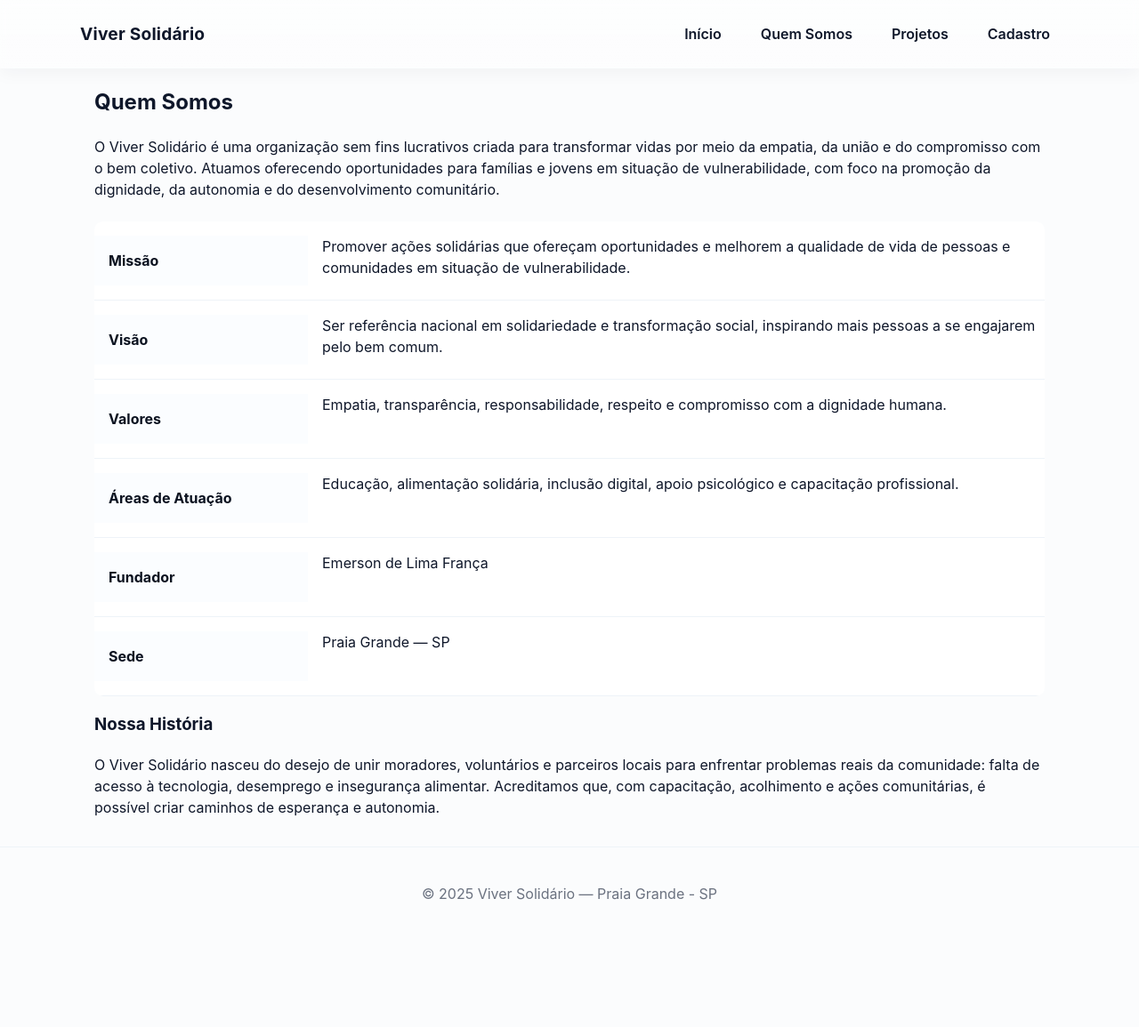
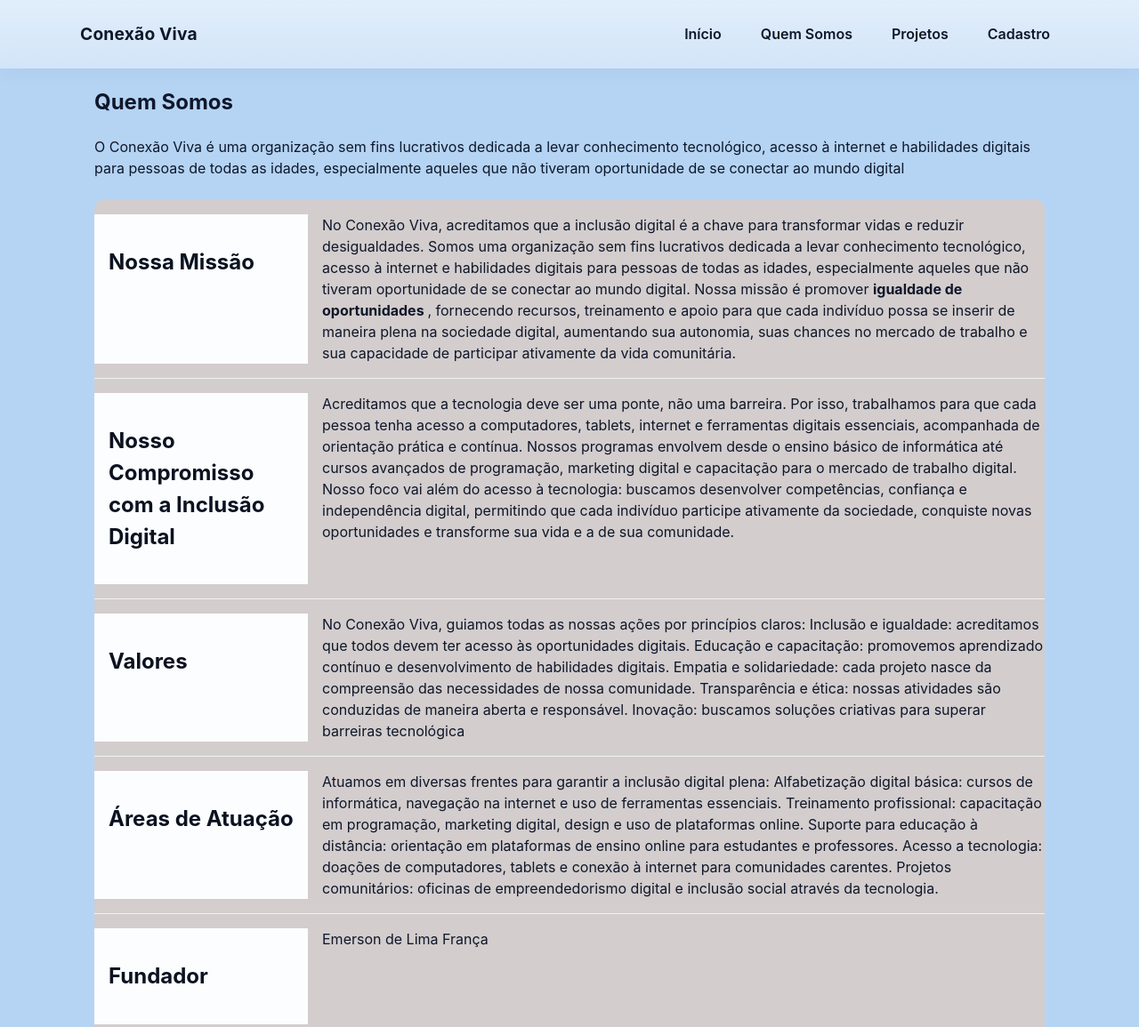
Before and after one commit to emersonlimafranc-collab/Esperiencia-pratica-Conex-o-Viva, a plain HTML site: page tabela.html in a window 1280 px wide. Shown: the top 1155 px of the page at 89% size. Before the commit the page ends 1057 px from the top, so only its background shows below. Drawn offline with Linux system fonts and the light colour scheme.

Commit message:
merge para
master(main)

```diff
--- a/css/style.css
+++ b/css/style.css
@@ -1,10 +1,10 @@
 
 :root{
-  --bg: #fbfcfd;
-  --card: #ffffff;
-  --muted: #6b7280;
-  --primary: #6aa8ff;
-  --primary-600: #3b8cff;
+  --bg: hsla(210, 75%, 78%, 0.753);
+  --card: #d3cdcd;
+  --muted: #3a3b3b;
+  --primary: #47648c;
+  --primary-600: #47648c;
   --accent: #9be7c4;
   --glass: rgba(255,255,255,0.65);
   --radius: 12px;
--- a/tabela.html
+++ b/tabela.html
@@ -4,14 +4,14 @@
 <head>
   <meta charset="utf-8" />
   <meta name="viewport" content="width=device-width,initial-scale=1" />
-  <title>Quem Somos — Viver Solidário</title>
+  <title>Quem Somos —Conexão Viva</title>
   <link rel="stylesheet" href="css/style.css" />
 </head>
 <body>
   <header class="site-header">
     <div class="container header-inner">
       <div class="brand">
-        <h1>Viver Solidário</h1>
+        <h1>Conexão Viva</h1>
       </div>
       <nav class="primary-nav" role="navigation">
         <ul>
@@ -27,25 +27,51 @@
   <main class="container">
     <section id="quem-somos">
       <h2>Quem Somos</h2>
-      <p>O Viver Solidário é uma organização sem fins lucrativos criada para transformar vidas por meio da empatia, da união e do compromisso com o bem coletivo. Atuamos oferecendo oportunidades para famílias e jovens em situação de vulnerabilidade, com foco na promoção da dignidade, da autonomia e do desenvolvimento comunitário.</p>
+      <p>O Conexão Viva é uma organização  sem fins lucrativos dedicada a levar conhecimento tecnológico, acesso à internet e habilidades digitais para pessoas de todas as idades, especialmente aqueles que não tiveram oportunidade de se conectar ao mundo digital</p>
 
       <div class="who-table">
-        <div class="row"><div class="cell header">Missão</div><div class="cell">Promover ações solidárias que ofereçam oportunidades e melhorem a qualidade de vida de pessoas e comunidades em situação de vulnerabilidade.</div></div>
-        <div class="row"><div class="cell header">Visão</div><div class="cell">Ser referência nacional em solidariedade e transformação social, inspirando mais pessoas a se engajarem pelo bem comum.</div></div>
-        <div class="row"><div class="cell header">Valores</div><div class="cell">Empatia, transparência, responsabilidade, respeito e compromisso com a dignidade humana.</div></div>
-        <div class="row"><div class="cell header">Áreas de Atuação</div><div class="cell">Educação, alimentação solidária, inclusão digital, apoio psicológico e capacitação profissional.</div></div>
-        <div class="row"><div class="cell header">Fundador</div><div class="cell">Emerson de Lima França</div></div>
-        <div class="row"><div class="cell header">Sede</div><div class="cell">Praia Grande — SP</div></div>
+        <div class="row"><div class="cell header"><h2> Nossa Missão </h2></div><div class="cell">No Conexão Viva, acreditamos que a inclusão digital é a chave para transformar vidas e reduzir desigualdades. Somos uma organização sem fins lucrativos dedicada a levar conhecimento tecnológico, acesso à internet e habilidades digitais para pessoas de todas as idades, especialmente aqueles que não tiveram oportunidade de se conectar ao mundo digital.
+
+Nossa missão é promover <strong>igualdade de oportunidades </strong> , fornecendo recursos, treinamento e apoio para que cada indivíduo possa se inserir de maneira plena na sociedade digital, aumentando sua autonomia, suas chances no mercado de trabalho e sua capacidade de participar ativamente da vida comunitária.</div></div>
+        <div class="row"><div class="cell header"><h2>Nosso Compromisso com a Inclusão Digital</h2></div><div class="cell">Acreditamos que a tecnologia deve ser uma ponte, não uma barreira. Por isso, trabalhamos para que cada pessoa tenha acesso a computadores, tablets, internet e ferramentas digitais essenciais, acompanhada de orientação prática e contínua. Nossos programas envolvem desde o ensino básico de informática até cursos avançados de programação, marketing digital e capacitação para o mercado de trabalho digital.
+
+Nosso foco vai além do acesso à tecnologia: buscamos desenvolver competências, confiança e independência digital, permitindo que cada indivíduo participe ativamente da sociedade, conquiste novas oportunidades e transforme sua vida e a de sua comunidade.</div></div>
+        <div class="row"><div class="cell header"><h2>Valores</h2></div><div class="cell">No Conexão Viva, guiamos todas as nossas ações por princípios claros:
+
+Inclusão e igualdade: acreditamos que todos devem ter acesso às oportunidades digitais.
+
+Educação e capacitação: promovemos aprendizado contínuo e desenvolvimento de habilidades digitais.
+
+Empatia e solidariedade: cada projeto nasce da compreensão das necessidades de nossa comunidade.
+
+Transparência e ética: nossas atividades são conduzidas de maneira aberta e responsável.
+
+Inovação: buscamos soluções criativas para superar barreiras tecnológica</div></div>
+        <div class="row"><div class="cell header"><h2>Áreas de Atuação</h2></div><div class="cell">Atuamos em diversas frentes para garantir a inclusão digital plena:
+
+Alfabetização digital básica: cursos de informática, navegação na internet e uso de ferramentas essenciais.
+
+Treinamento profissional: capacitação em programação, marketing digital, design e uso de plataformas online.
+
+Suporte para educação à distância: orientação em plataformas de ensino online para estudantes e professores.
+
+Acesso a tecnologia: doações de computadores, tablets e conexão à internet para comunidades carentes.
+
+Projetos comunitários: oficinas de empreendedorismo digital e inclusão social através da tecnologia.</div></div>
+        <div class="row"><div class="cell header"><h2>Fundador</h2></div><div class="cell">Emerson de Lima França</div></div>
+        <div class="row"><div class="cell header"><h2>Sede</h2></div><div class="cell">Com sede em Praia Grande – SP, trabalhamos diariamente para reduzir desigualdades e construir pontes de esperança, conectando voluntários, parceiros e doadores em torno de causas que realmente fazem a diferença.</div></div>
       </div>
 
       <h3>Nossa História</h3>
-      <p>O Viver Solidário nasceu do desejo de unir moradores, voluntários e parceiros locais para enfrentar problemas reais da comunidade: falta de acesso à tecnologia, desemprego e insegurança alimentar. Acreditamos que, com capacitação, acolhimento e ações comunitárias, é possível criar caminhos de esperança e autonomia.</p>
+      <p>O Conexão Viva nasceu da percepção de que, em pleno século XXI, muitas pessoas ainda vivem à margem da tecnologia. Nossa trajetória começou com pequenos cursos comunitários de informática, realizados em escolas e centros sociais, onde percebemos o enorme impacto que o acesso a computadores e à internet causava na autoestima e nas oportunidades das pessoas.
+
+Com o tempo, crescemos e passamos a desenvolver programas completos de alfabetização digital, oficinas de empreendedorismo online, treinamento em ferramentas colaborativas e suporte para inclusão em plataformas de ensino à distância. Cada passo da nossa história é guiado pelo objetivo de reduzir a desigualdade digital, tornando o mundo mais acessível, democrático e conectado para todos.</p>
     </section>
   </main>
 
   <footer class="site-footer">
     <div class="container center">
-      <p>© 2025 Viver Solidário — Praia Grande - SP</p>
+      <p>© 2025 Conexão Viva — Praia Grande - SP</p>
     </div>
   </footer>
   <script src="js/script.js"></script>
```
Also changed, not shown: cadastro.html (+3 -3 lines), index.html (+7 -7 lines), projetos.html (+5 -5 lines), assets/images/Capturar.JPG (added), assets/images/download (1).jpeg (added), assets/images/download.jpeg (added), assets/images/heri.jpg (renamed from assets/images/hero.svg), assets/images/project1.svg (deleted), assets/images/project2.svg (deleted), assets/images/project3.svg (deleted), 1 other file.
